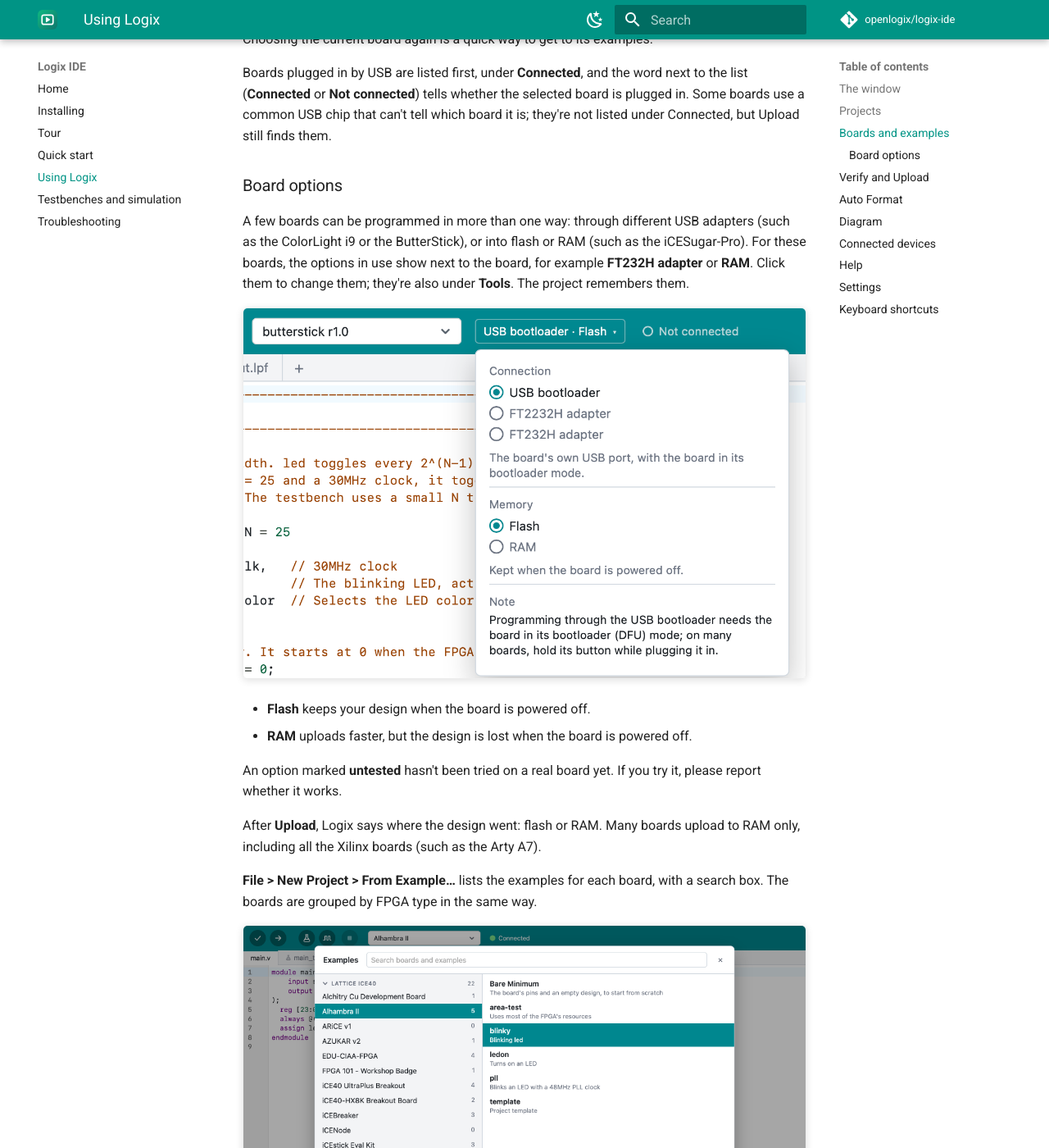
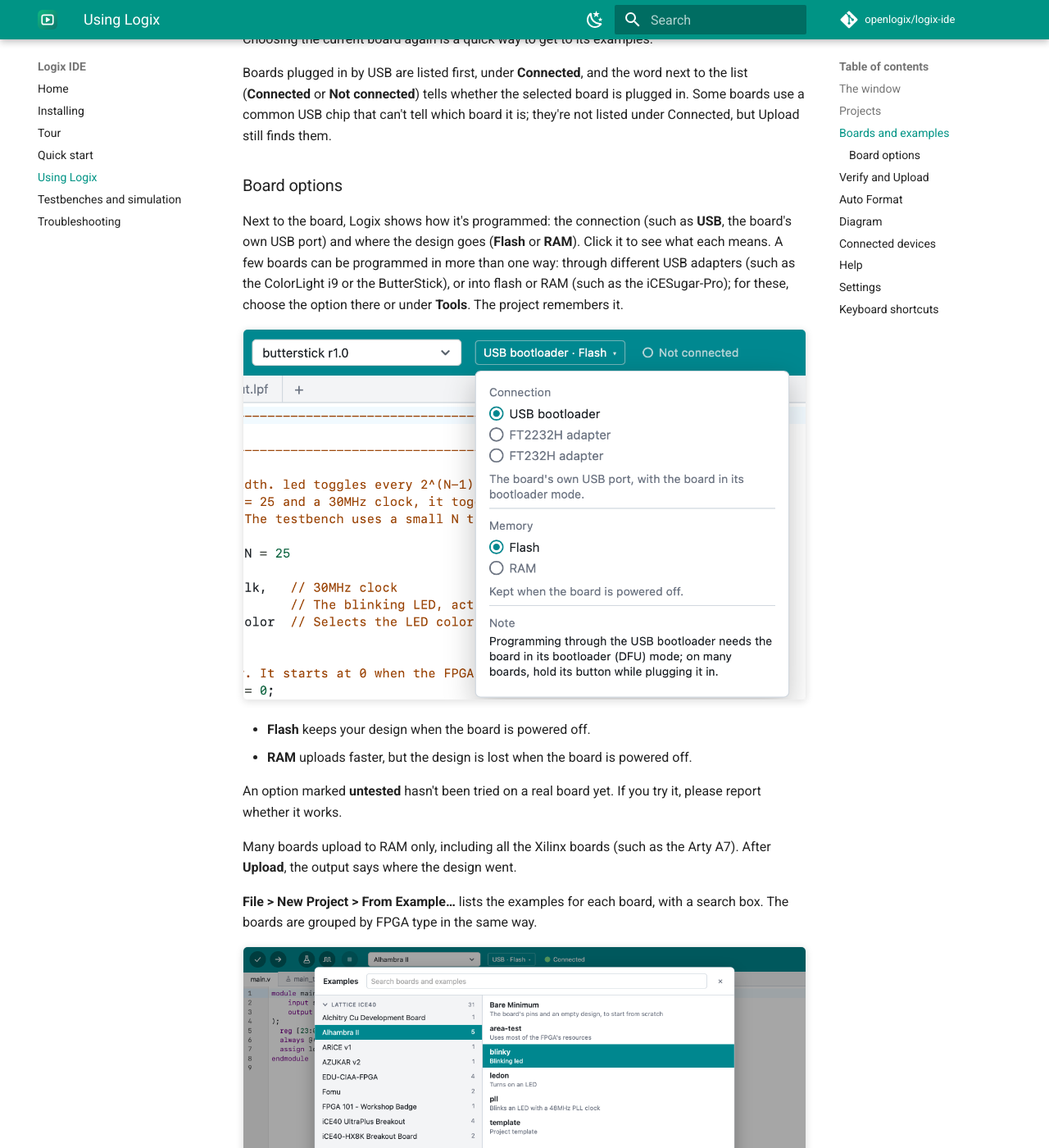
Before and after one commit to openlogix/logix-ide, an MkDocs documentation site: the page built from docs/using-logix.md, in a window 1280 px wide and 1400 px high, scrolled down 2217 px. Shown: the whole window at 82% size. Built offline with MkDocs 1.6.1 and Material for MkDocs 9.7.7, drawn with Linux system fonts in a browser that asks for light colours; comment, search, counter and statistics services are not loaded.

Commit message:
Board options for every board, single values included
Hiding one-value dimensions was too opaque (e.g. that the Arty uploads to
RAM only). Every board now shows its connection and memory next to it
(e.g. "USB · Flash", "USB · RAM"), with the same panel and Tools submenus;
a one-value dimension shows its single, selected value. Docs text and
screenshots updated.

Co-Authored-By: Claude Opus 5.5 <noreply@anthropic.com>

```diff
--- a/docs/using-logix.md
+++ b/docs/using-logix.md
@@ -93,11 +93,13 @@ finds them.
 
 ### Board options
 
-A few boards can be programmed in more than one way: through different USB
-adapters (such as the ColorLight i9 or the ButterStick), or into flash or
-RAM (such as the iCESugar-Pro). For these boards, the options in use show next to the
-board, for example **FT232H adapter** or **RAM**. Click them to change them;
-they're also under **Tools**. The project remembers them.
+Next to the board, Logix shows how it's programmed: the connection (such
+as **USB**, the board's own USB port) and where the design goes (**Flash**
+or **RAM**). Click it to see what each means. A few boards can be
+programmed in more than one way: through different USB adapters (such as
+the ColorLight i9 or the ButterStick), or into flash or RAM (such as the
+iCESugar-Pro); for these, choose the option there or under **Tools**. The
+project remembers it.
 
 ![The ButterStick's options, open next to the board: Connection (USB bootloader, FT2232H adapter, FT232H adapter) and Memory (Flash, RAM), with a note about the bootloader](images/board-options.png)
 
@@ -108,9 +110,8 @@ they're also under **Tools**. The project remembers them.
 An option marked **untested** hasn't been tried on a real board yet. If you
 try it, please report whether it works.
 
-After **Upload**, Logix says where the design went: flash or RAM. Many
-boards upload to RAM only, including all the Xilinx boards (such as the
-Arty A7).
+Many boards upload to RAM only, including all the Xilinx boards (such as
+the Arty A7). After **Upload**, the output says where the design went.
 
 **File > New Project > From Example…** lists the examples for each board, with a search box.
 The boards are grouped by FPGA type in the same way.
--- a/ui/src/App.svelte
+++ b/ui/src/App.svelte
@@ -26,7 +26,6 @@
   import VariantPanel from "./lib/VariantPanel.svelte";
   import {
     choose as chooseVariant,
-    hasChoice,
     isConnected as variantConnected,
     menus as variantMenus,
     parseMenuId,
@@ -1632,7 +1631,7 @@
       placeholder={boards.length ? "Select board…" : "Loading boards…"}
       onPick={setBoard}
     />
-    {#if currentBoardInfo && hasChoice(currentBoardInfo) && !pendingBoard}
+    {#if currentBoardInfo && currentBoardInfo.dimensions.length > 0 && !pendingBoard}
       <VariantPanel
         board={currentBoardInfo}
         variant={currentVariant}
```
Also changed, not shown: CLAUDE.md (+2 -2 lines), ui/src/lib/VariantPanel.svelte (+8 -8 lines), docs/images/boards.png, docs/images/devices.png, docs/images/diagram.png, docs/images/error.png, docs/images/examples.png, docs/images/main.png, docs/images/settings.png, docs/images/start.png, docs/images/tests.png, 4 other files.
